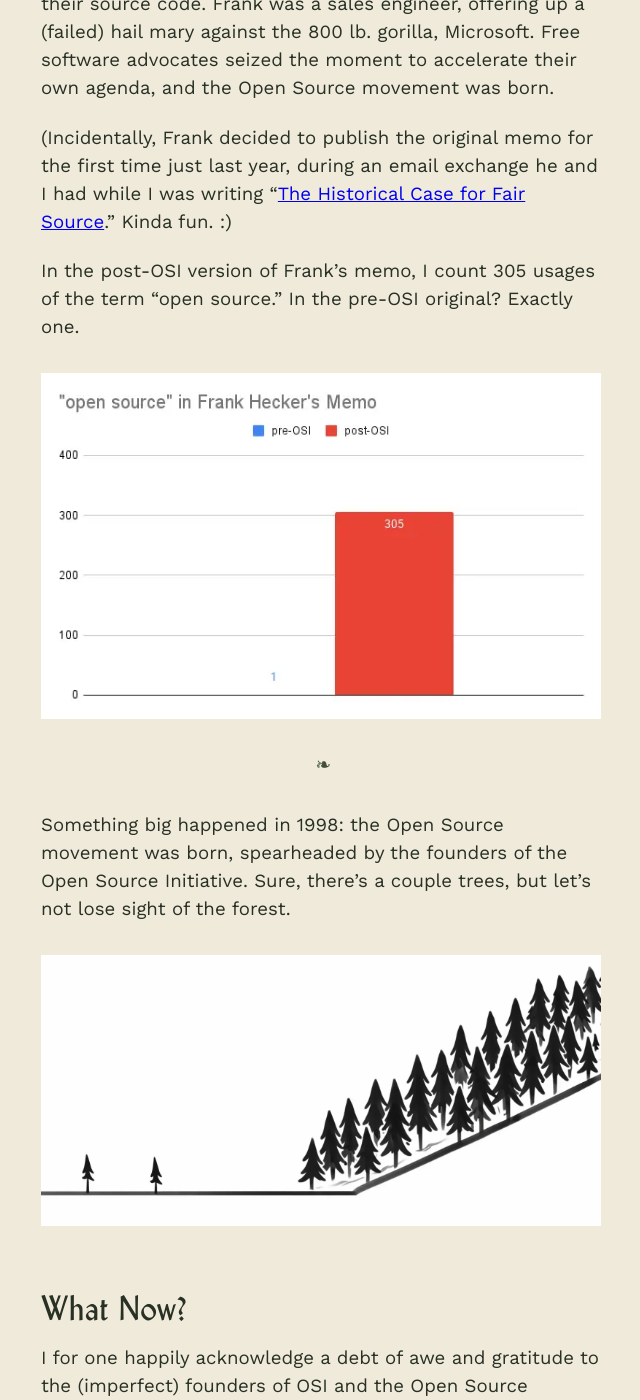
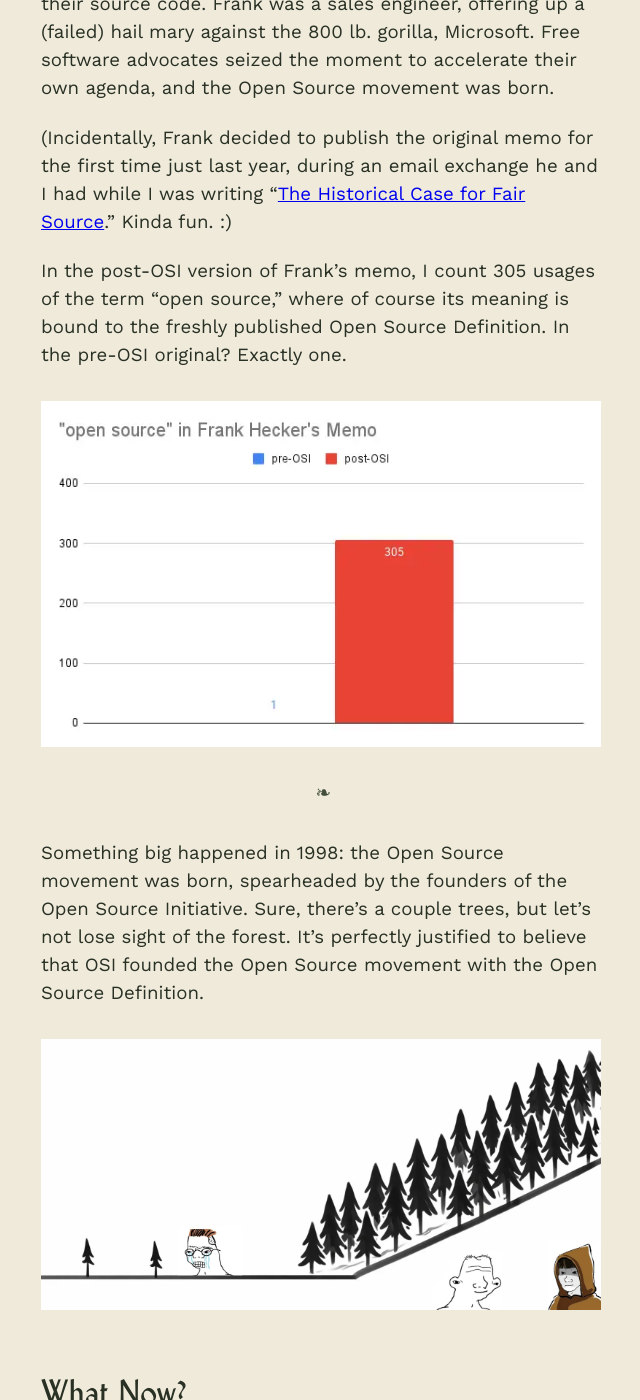
Before and after one commit to chadwhitacre/openpath, a Jekyll site: the page built from 2025/something-big-happened-in-1998/index.md, in a window 1280 px wide and 1400 px high, scrolled down 4010 px. Shown: the whole window, without its empty margins (319-959 px from the left). Built offline with Jekyll 4.4.1, drawn with Linux system fonts in a browser that asks for light colours; comment, search, counter and statistics services are not loaded; some of the changed text lies outside the part shown.

Commit message:
Tinkering

```diff
--- a/2025/something-big-happened-in-1998/index.md
+++ b/2025/something-big-happened-in-1998/index.md
@@ -130,7 +130,8 @@
 Kinda fun. :)
 
 In the post-OSI version of Frank's memo, I count 305 usages of the term "open
-source." In the pre-OSI original? Exactly one.
+source," where of course its meaning is bound to the freshly published Open Source
+Definition. In the pre-OSI original? Exactly one.
 
 {% include img.html src="hecker.webp" %}
 
@@ -138,7 +139,8 @@
 
 Something big happened in 1998: the Open Source movement was born, spearheaded
 by the founders of the Open Source Initiative. Sure, there's a couple trees,
-but let's not lose sight of the forest.
+but let's not lose sight of the forest. It's perfectly justified to believe
+that OSI founded the Open Source movement with the Open Source Definition.
 
 {% include img.html src="trees.webp" %}
 
```
Also changed, not shown: other parts of 2025/something-big-happened-in-1998/index.md (+4 -4 lines), 2025/something-big-happened-in-1998/trees.webp.
